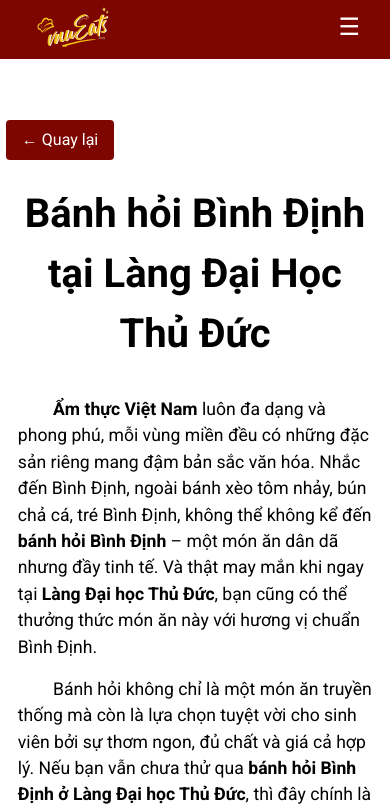
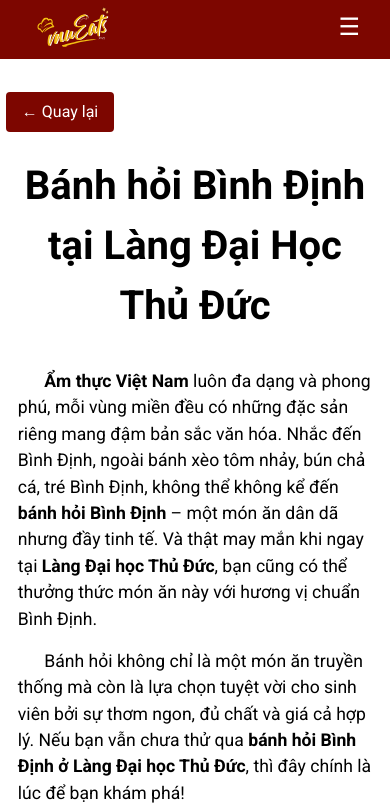
Before and after one commit to dangnguyenquang/VNUEats, a Next.js app: page /blog/banh-hoi-binh-dinh in a window 390 px wide. Shown: the top 810 px of the page. Built offline with nearby package versions, Linux system fonts and the light colour scheme; no server answers.

Commit message:
fix: no comments on detail restaurant

```diff
--- a/src/app/(public-routes)/blog/layout.tsx
+++ b/src/app/(public-routes)/blog/layout.tsx
@@ -14,7 +14,7 @@ const Layout = ({ children }: { children: React.ReactNode }) => {
   const isBlogListPage = pathname === PATH_NAME.BLOG
 
   return (
-    <div className='w-[97vw] sm:w-[85vw]  mx-auto py-10'>
+    <div className='w-[97vw] sm:w-[85vw]  mx-auto sm:py-10 py-3'>
       {/* Nút quay lại chỉ hiển thị nếu không phải trang danh sách blog */}
       {!isBlogListPage && (
         <div className='my-6'>
--- a/src/app/(public-routes)/blog/page.tsx
+++ b/src/app/(public-routes)/blog/page.tsx
@@ -59,13 +59,13 @@ const BlogPage = () => {
           backgroundRepeat: "no-repeat",
         }}
       >
-        {/* <div className='absolute inset-0 bg-gradient-to-b from-black via-transparent to-transparent opacity-40 rounded'></div> */}
+
         <div className='w-full h-full bg-white opacity-30'></div>
         <div className='absolute sm:gap-4 gap-1 flex flex-col'>
           <p className=' mx-auto p-1.5 font-light bg-primary inline rounded-2xl text-white text-[15px] sm:text-[25px] text-center'>
             Blog
           </p>
-          <h1 className='max-w-[85vw]  font-oswald text-[30px] md:text-[40px] lg:text-[70px] text-black text-center font-medium'>
+          <h1 className='max-w-[90vw]  font-oswald text-[30px] md:text-[40px] lg:text-[70px] text-black text-center font-medium'>
             Khám phá món ngon Làng Đại học Thủ Đức
           </h1>
           <p className='text-center italic text-[15px] sm:text-[25px] font-thin'>
--- a/src/styles/artical.module.scss
+++ b/src/styles/artical.module.scss
@@ -48,7 +48,7 @@
     }
     & p {
         font-size: 1.1rem;
-        text-indent: 2em;
+        text-indent: 1.5em;
     }
     & ul {
         font-size: 1.1rem;
```
